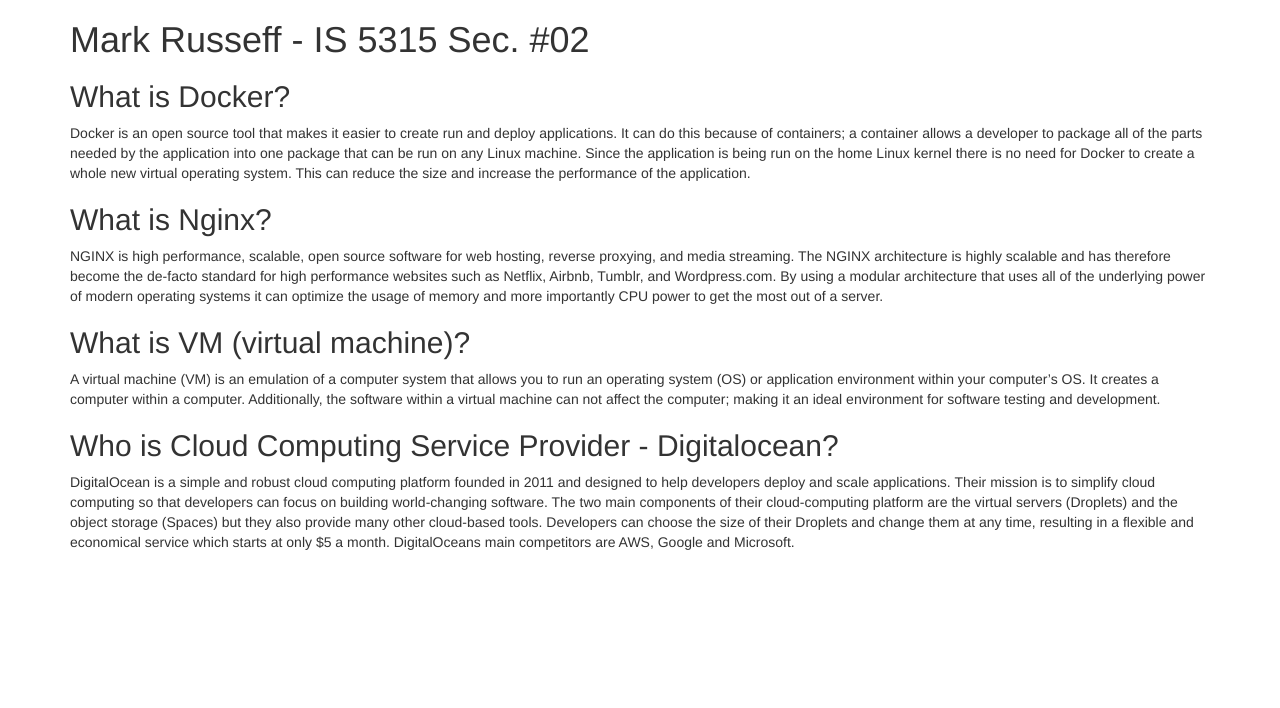
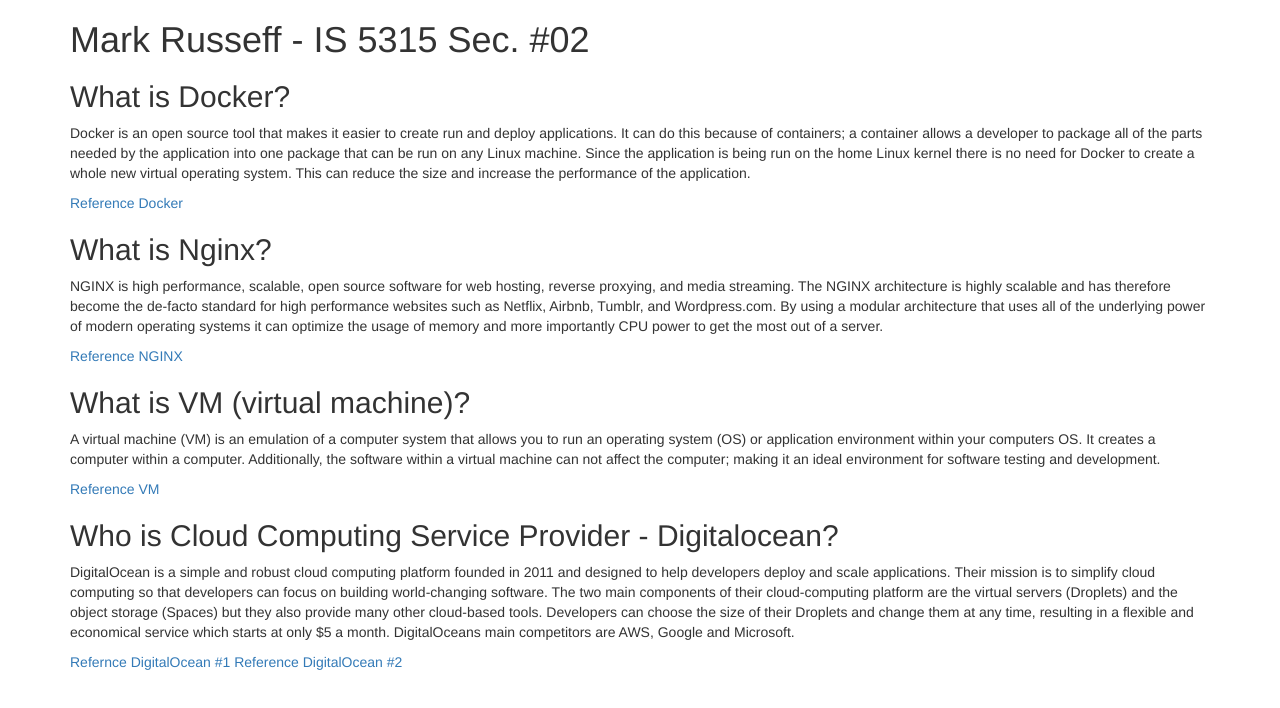
Before and after one commit to MRusseff/5315, a plain HTML site: page index.html in a window 1280 px wide. Drawn offline with nearby package versions, Linux system fonts and the light colour scheme.

Commit message:
HW update

```diff
--- a/index.html
+++ b/index.html
@@ -8,17 +8,17 @@
       <h1>Mark Russeff - IS 5315 Sec. #02</h1>
       <h2>What is Docker?</h2>
       <p>Docker is an open source tool that makes it easier to create run and deploy applications. It can do this because of containers; a container allows a developer to package all of the parts needed by the application into one package that can be run on any Linux machine. Since the application is being run on the home Linux kernel there is no need for Docker to create a whole new virtual operating system. This can reduce the size and increase the performance of the application.</p>
-        <a href="https://opensource.com/resources/what-docker"></a>
+        <a href="https://opensource.com/resources/what-docker">Reference Docker</a>
       <h2>What is Nginx?</h2>
       <p>NGINX is high performance, scalable, open source software for web hosting, reverse proxying, and media streaming. The NGINX architecture is highly scalable and has therefore become the de-facto standard for high performance websites such as Netflix, Airbnb, Tumblr, and Wordpress.com. By using a modular architecture that uses all of the underlying power of modern operating systems it can optimize the usage of memory and more importantly CPU power to get the most out of a server.</p>
-        <a href="https://www.nginx.com/faq/what-is-nginx-how-different-is-it-from-e-g-apache/"></a>
+        <a href="https://www.nginx.com/faq/what-is-nginx-how-different-is-it-from-e-g-apache/">Reference NGINX</a>
       <h2>What is VM (virtual machine)?</h2>
-      <p>A virtual machine (VM) is an emulation of a computer system that allows you to run an operating system (OS) or application environment within your computer’s OS. It creates a computer within a computer. Additionally, the software within a virtual machine can not affect the computer; making it an ideal environment for software testing and development.</p>
-        <a href="https://azure.microsoft.com/en-us/overview/what-is-a-virtual-machine/"></a>
+      <p>A virtual machine (VM) is an emulation of a computer system that allows you to run an operating system (OS) or application environment within your computers OS. It creates a computer within a computer. Additionally, the software within a virtual machine can not affect the computer; making it an ideal environment for software testing and development.</p>
+        <a href="https://azure.microsoft.com/en-us/overview/what-is-a-virtual-machine/">Reference VM</a>
       <h2>Who is Cloud Computing Service Provider - Digitalocean?</h2>
       <p>DigitalOcean is a simple and robust cloud computing platform founded in 2011 and designed to help developers deploy and scale applications. Their mission is to simplify cloud computing so that developers can focus on building world-changing software. The two main components of their cloud-computing platform are the virtual servers (Droplets) and the object storage (Spaces) but they also provide many other cloud-based tools. Developers can choose the size of their Droplets and change them at any time, resulting in a flexible and economical service which starts at only $5 a month. DigitalOceans main competitors are AWS, Google and Microsoft. </p>
-         <a href="https://www.digitalocean.com"></a>
-         <a href="https://searchcloudcomputing.techtarget.com/definition/DigitalOcean"></a>
+         <a href="https://www.digitalocean.com">Refernce DigitalOcean #1</a>
+         <a href="https://searchcloudcomputing.techtarget.com/definition/DigitalOcean">Reference DigitalOcean #2</a>
     </div>
   </body>
 </html>
```
Also changed, not shown: hwgit.html (+6 -6 lines).
